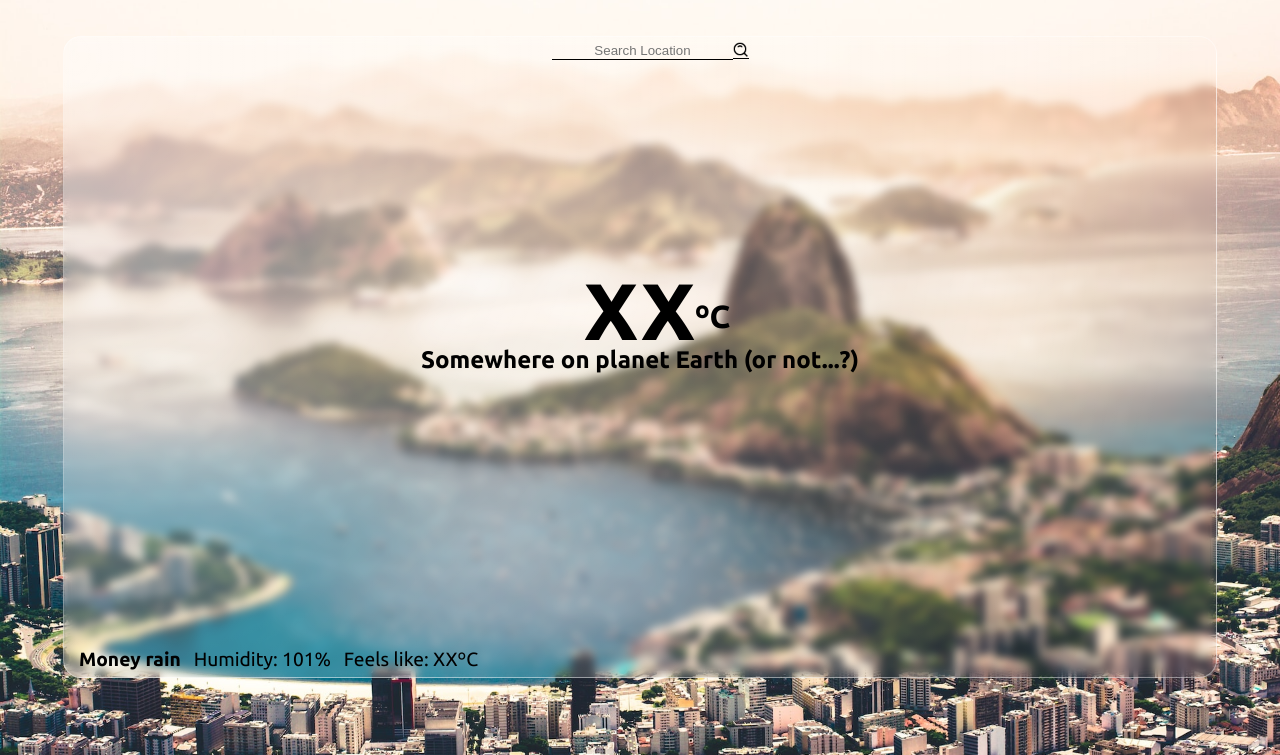
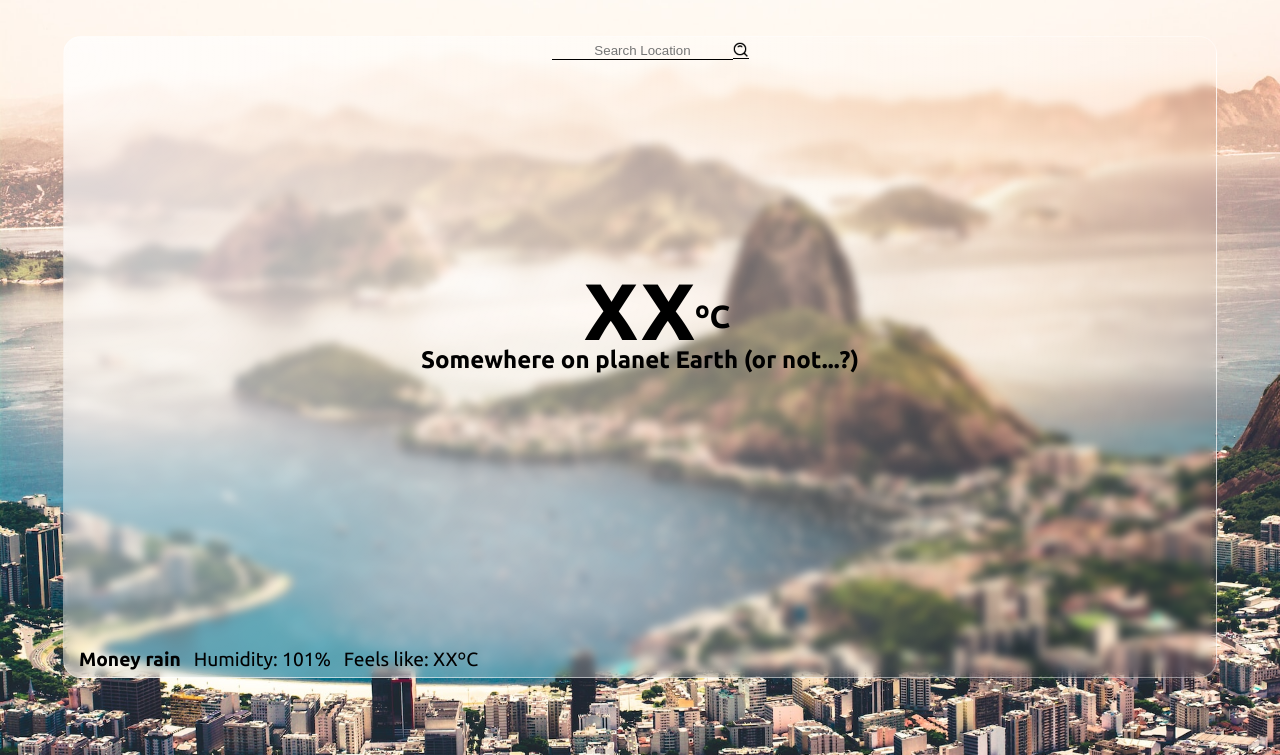
Before and after one commit to gabrielsozinho/weather-app, a plain HTML site: page index.html in a window 1280 px wide. Shown: the part 45-800 px from the top of the page. Drawn offline with nearby package versions, Linux system fonts and the light colour scheme; no server answers.

Commit message:
style: adjust glass effect in non chrome based browsers

```diff
--- a/src/styles/index.css
+++ b/src/styles/index.css
@@ -41,7 +41,7 @@ main {
 }
 
 .main-container {
-    background: radial-gradient(97.57% 210.75% at 0.9% 2.98%, rgba(255, 255, 255, 0.4) 0%, rgba(255, 255, 255, 0) 100%);
+    background: radial-gradient(97.57% 210.75% at 0.9% 2.98%, rgba(255, 255, 255, 0.707) 0%, rgba(255, 255, 255, 0) 100%);
     backdrop-filter: blur(5px);
     border-radius: 18px;
     margin: 0 auto;
```
